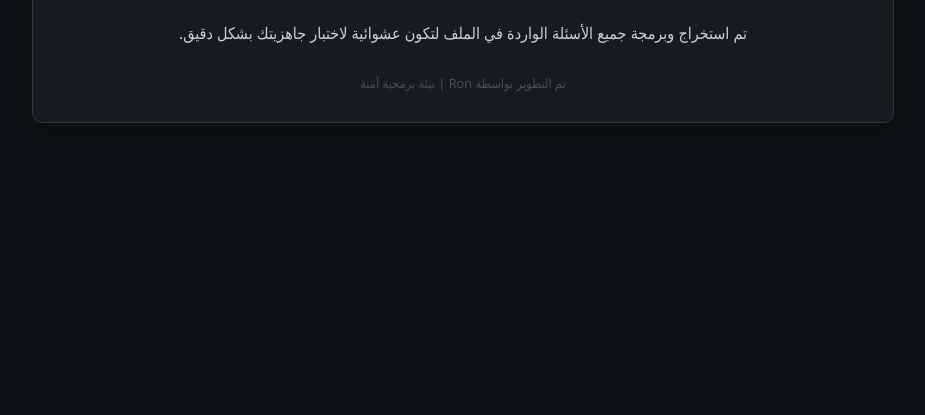
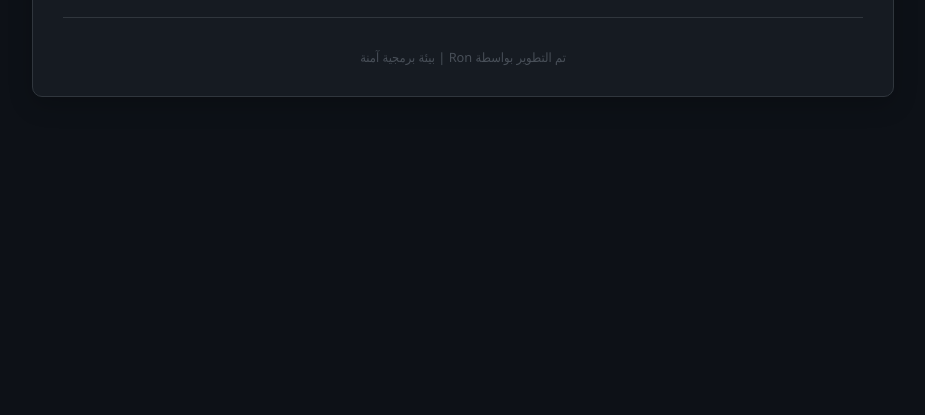
Before and after one commit to Ronaldpavency2006-arch/Exsam, a plain HTML site: page index.html in a window 1280 px wide. Shown: the part 425-840 px from the top of the page, without its empty margins (177-1102 px from the left). Drawn offline with Linux system fonts and the light colour scheme.

Commit message:
Update index.html

```diff
--- a/index.html
+++ b/index.html
@@ -168,11 +168,6 @@
             <p class="subtitle">جامعة إربد الأهلية | مراجعة شاملة لجميع الأسئلة</p>
         </header>
 
-        <div id="start-section">
-            <p style="text-align: center; margin-bottom: 20px;">تم استخراج وبرمجة جميع الأسئلة الواردة في الملف لتكون عشوائية لاختبار جاهزيتك بشكل دقيق.</p>
-
-        </div>
-
         <div id="quiz-section">
             <div class="progress-bar">
                 <div class="progress-fill" id="progress-fill"></div>
```
